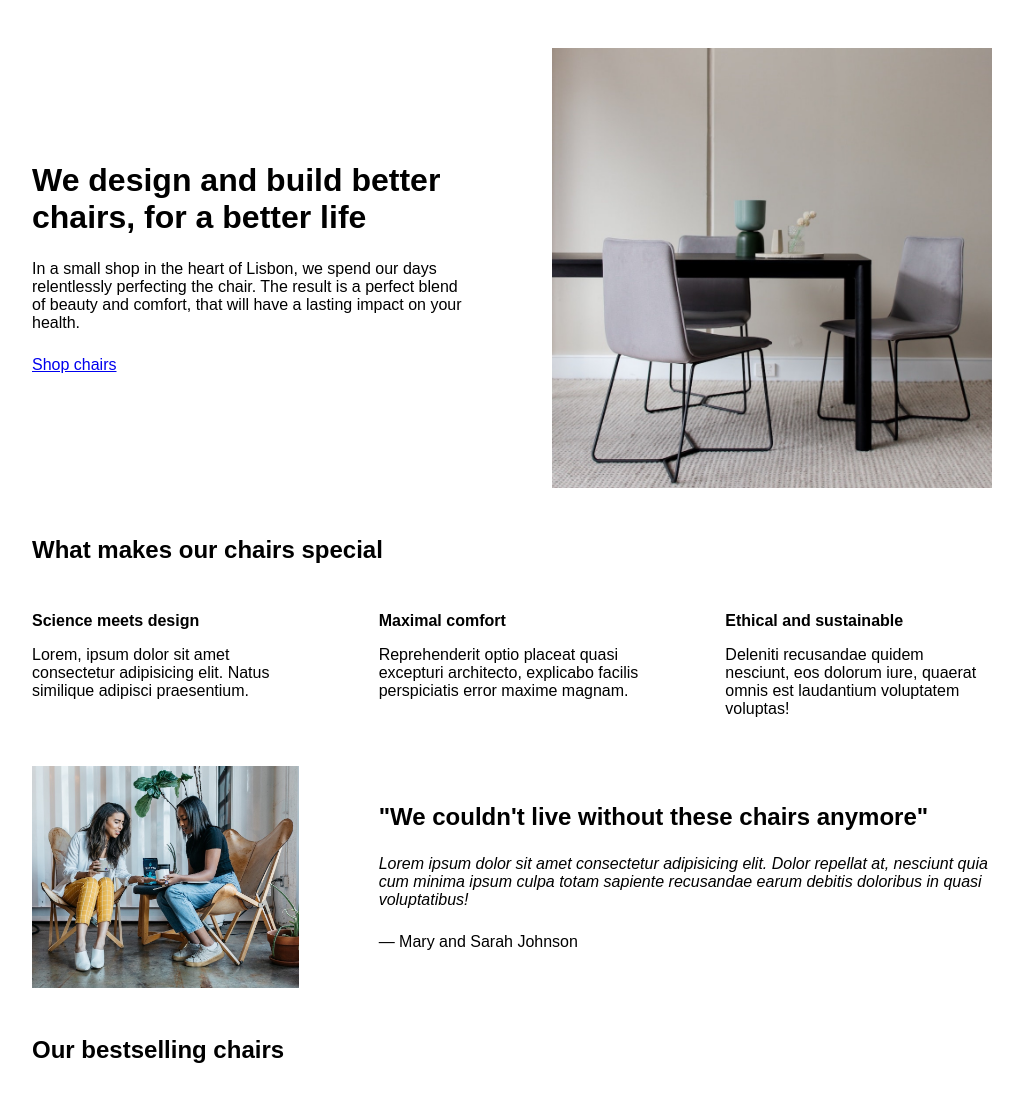
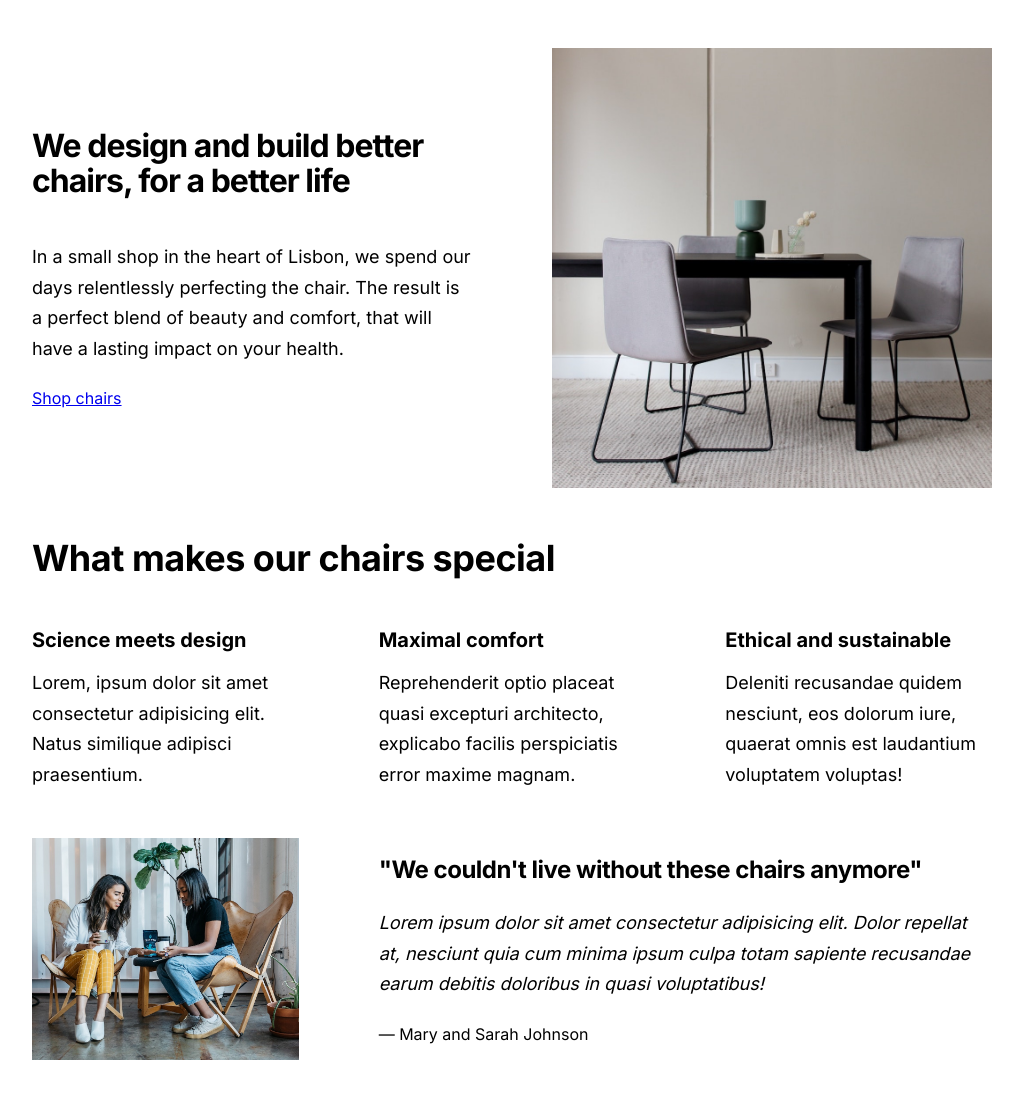
Before and after one commit to ananastasiap/education-frontend, a plain HTML site: page course_CSS_HTML_Schmedtmann/05-Design/index.html in a window 1280 px wide. Shown: the top 1097 px of the page, without its empty margins (128-1151 px from the left). Drawn offline with Linux system fonts and the light colour scheme.

Commit message:
feat: learn web-design rule of typography

```diff
--- a/course_CSS_HTML_Schmedtmann/05-Design/index.html
+++ b/course_CSS_HTML_Schmedtmann/05-Design/index.html
@@ -4,6 +4,9 @@
     <meta charset="UTF-8" />
     <meta http-equiv="X-UA-Compatible" content="IE=edge" />
     <meta name="viewport" content="width=device-width, initial-scale=1.0" />
+    <link rel="preconnect" href="https://fonts.googleapis.com">
+    <link rel="preconnect" href="https://fonts.gstatic.com" crossorigin>
+    <link href="https://fonts.googleapis.com/css2?family=Inter:wght@400;500;700&display=swap" rel="stylesheet">
 
     <link rel="stylesheet" href="style.css" />
     <title>Lisbon Chair Shop</title>
--- a/course_CSS_HTML_Schmedtmann/05-Design/style.css
+++ b/course_CSS_HTML_Schmedtmann/05-Design/style.css
@@ -16,7 +16,7 @@ FONT SIZE SYSTEM (px)
 /* GENERAL STYLES */
 /* ------------------------ */
 body {
-  font-family: sans-serif;
+  font-family: 'Inter', sans-serif;
 }
 
 .container {
@@ -31,6 +31,8 @@ section {
 
 h2 {
   margin-bottom: 48px;
+  font-size: 36px;
+  letter-spacing: -0.5px;
 }
 
 .grid-3-cols {
@@ -56,11 +58,15 @@ header {
 }
 
 h1 {
-  margin-bottom: 24px;
+  margin-bottom: 44px;
+  line-height: 1.1;
+  letter-spacing: -1px;
 }
 
 .header-text {
   margin-bottom: 24px;
+  font-size: 18px;
+  line-height: 1.7;
 }
 
 img {
@@ -73,9 +79,13 @@ img {
 
 .features-title {
   margin-bottom: 16px;
+  font-size: 20px;
 }
 
 .features-text {
+  font-size: 18px;
+  line-height: 1.7;
+
 }
 
 /* TESTIMONIAL */
@@ -89,11 +99,14 @@ img {
 
 .testimonial-box h2 {
   margin-bottom: 24px;
+  font-size: 24px;
 }
 
 .testimonial-text {
   font-style: italic;
   margin-bottom: 24px;
+  font-size: 18px;
+  line-height: 1.7;
 }
 
 /* CHAIRS */
@@ -103,6 +116,7 @@ img {
 
 h3 {
   margin-bottom: 24px;
+  font-size: 20px;
 }
 
 .chair-details {
@@ -127,8 +141,10 @@ h3 {
 .chair-price {
   display: flex;
   justify-content: space-between;
+  font-size: 20px;
 }
 
 footer {
   margin-bottom: 48px;
+  font-size: 14px;
 }
```
